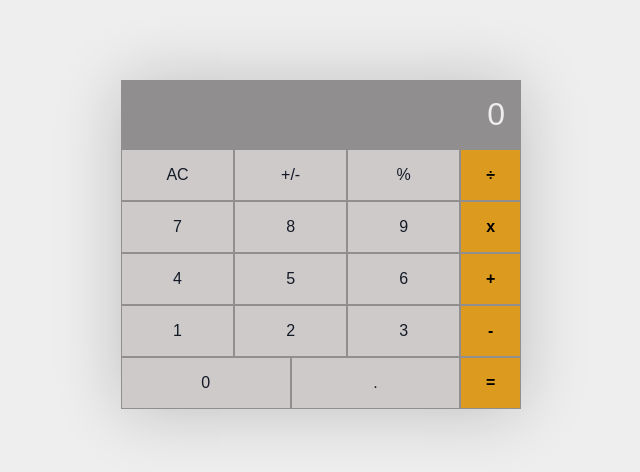
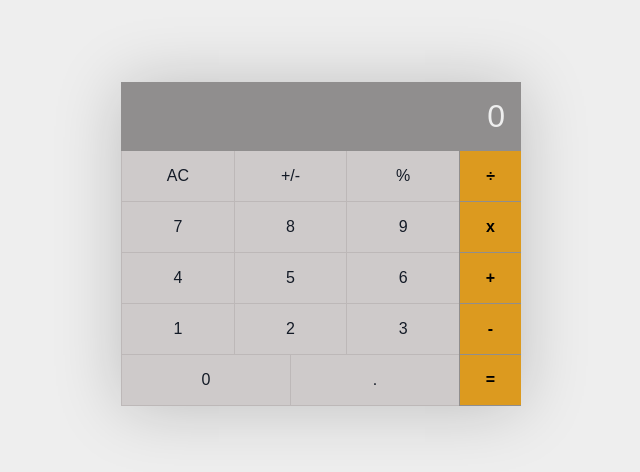
Before and after one commit to Simpleshaikh1/math-magician, a React (Create React App) app: page /calculator in a window 1280 px wide. Shown: the part 156-628 px from the top of the page, without its empty margins (319-959 px from the left). Built offline with nearby package versions, Linux system fonts and the light colour scheme.

Commit message:
corrected

```diff
--- a/src/index.css
+++ b/src/index.css
@@ -77,7 +77,9 @@ button:hover {
   flex: 1 1 0%;
   background-color: var(--primary);
   font-weight: 700;
-  border: 1px solid var(--arsh);
+  border: 0.2px solid var(--arsh);
+  border-style: none none solid solid;
+  border-width: 1px;
 }
 
 .digits {
@@ -91,5 +93,7 @@ button:hover {
   max-width: 50.333%;
   background-color: var(--light-arsh);
   color: var(--dark);
-  border: 1px solid var(--arsh);
+  border: 1px solid rgb(189, 184, 184);
+  border-style: none none solid solid;
+  border-width: 1px;
 }
```
